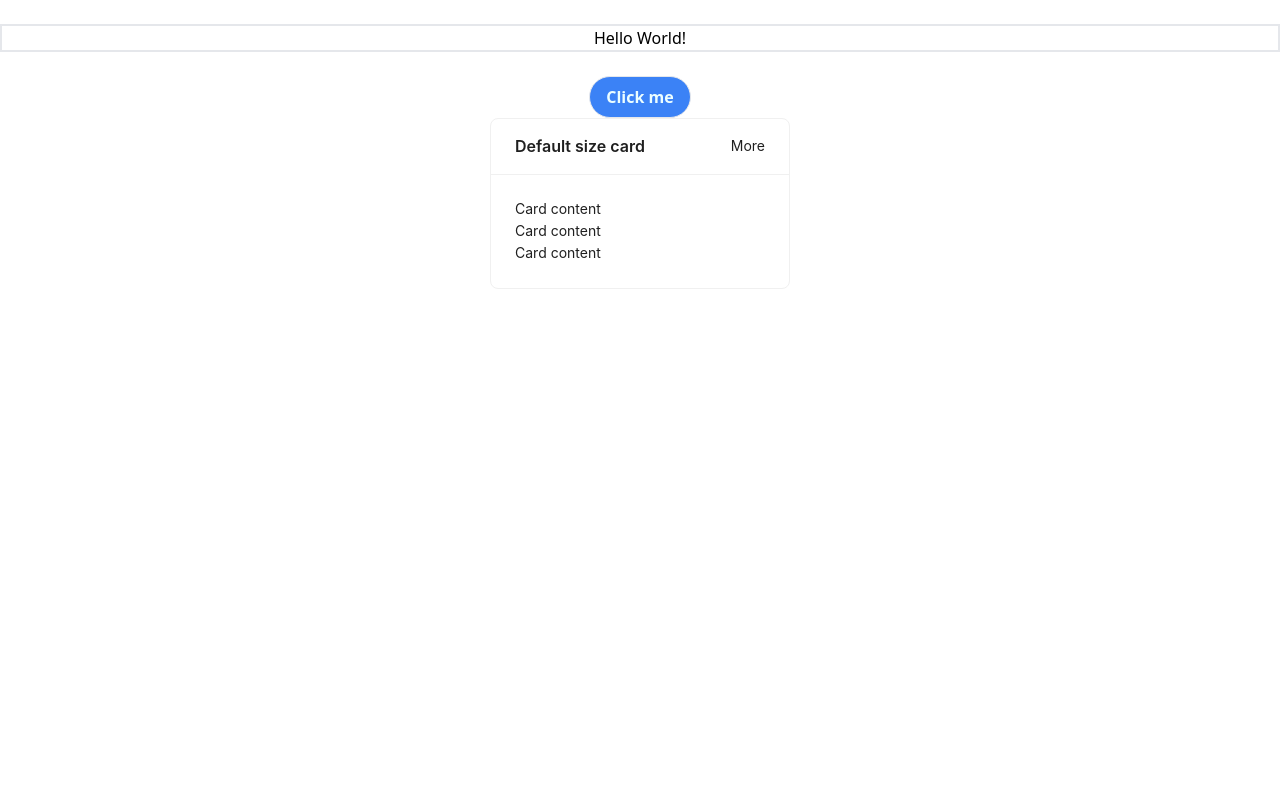
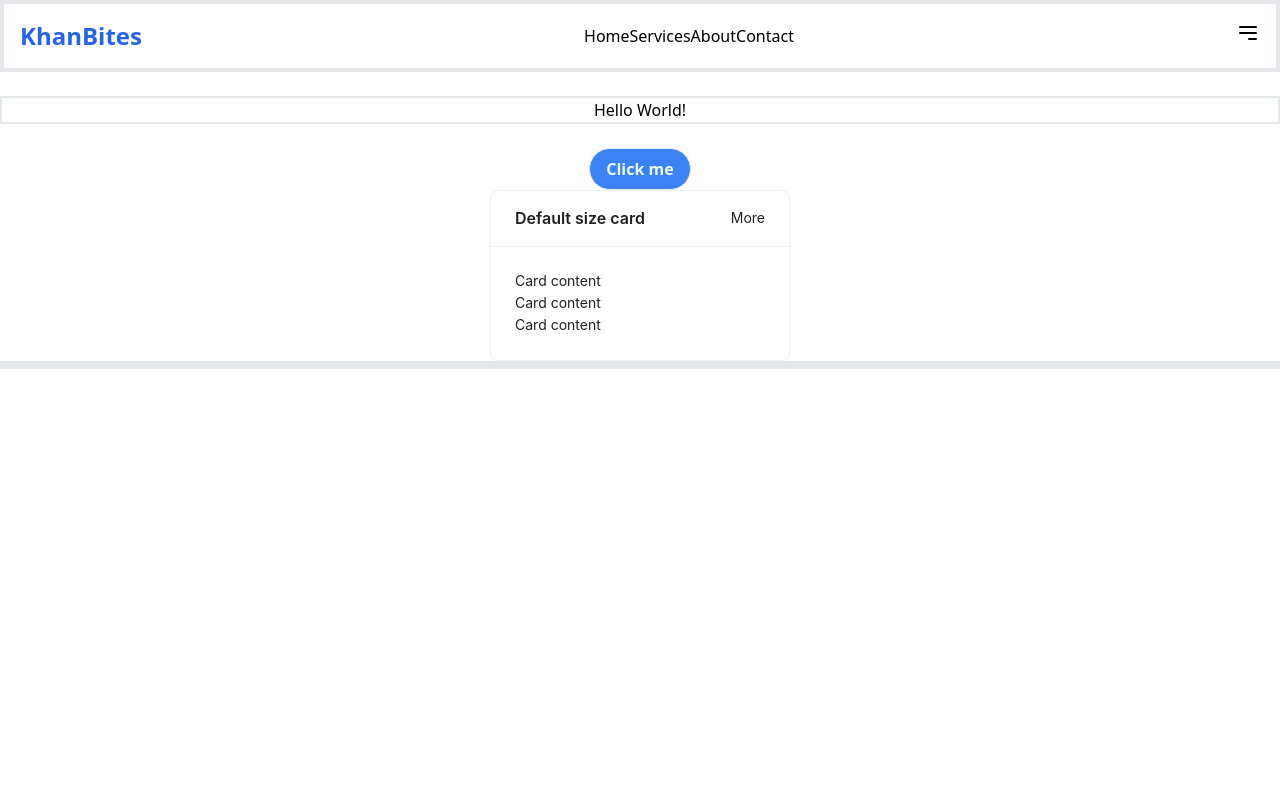
Before and after one commit to WaleedKhan1123/Food-Delivery-App, a React (Create React App) app in the folder frontend/: page / in a window 1280 px wide. Shown: the top 800 px of the page. Built offline with nearby package versions, Linux system fonts and the light colour scheme.

Commit message:
react-practice

```diff
--- a/frontend/src/App.js
+++ b/frontend/src/App.js
@@ -7,7 +7,6 @@ function App() {
   <div>
 
    <Home/>
-
   </div>  );
 }
 
--- a/frontend/src/components/Cards.js
+++ b/frontend/src/components/Cards.js
@@ -15,7 +15,7 @@ const Cards = () => (
       <p>Card content</p>
       <p>Card content</p>
     </Card>
-    <Card
+    {/* <Card
       size="small"
       title="Small size card"
       extra={<a href="#">More</a>}
@@ -27,7 +27,7 @@ const Cards = () => (
       <p>Card content</p>
       <p>Card content</p>
       <p>Card content</p>
-    </Card>
+    </Card> */}
   </Space>
 );
 export default Cards;
--- a/frontend/src/components/Footer.js
+++ b/frontend/src/components/Footer.js
@@ -1,9 +1,8 @@
 const Footer = () => {
     return (
+<>
+</>
 
-        <footer class="bg-gray-800 text-white py-4 text-center">
-        Footer Content
-    </footer>
      );
 }
 
--- a/frontend/src/components/Navbar.js
+++ b/frontend/src/components/Navbar.js
@@ -1,5 +1,5 @@
 import { useState } from 'react';
-
+import { Link } from 'react-router-dom';
 const Navbar = () => {
     // State for controlling mobile menu visibility
     const [isMobileMenuOpen, setIsMobileMenuOpen] = useState(false);
@@ -45,8 +45,57 @@ const Navbar = () => {
         // </nav>
 
 
-        <nav className='bg-white '>
+        <nav className='bg-white  '>
+           <div className='container mx-auto px-4 flex justify-between items-center py-4 border-4'>
+             <div className='text-2xl text-blue-600 font-bold'>
+                KhanBites
+             </div>
+             <div className=' flex justify-between '>
+                <Link to=" ">
+                 Home
+                </Link>
+                <Link to=" ">
+                 Services
+                </Link>
+                <Link to=" ">
+                 About
+                </Link>
+                <Link to=" ">
+                 Contact
+                </Link>
+             </div>
+             <div>
 
+                <button onClick={()=> setIsMobileMenuOpen(!isMobileMenuOpen)}>
+                    <svg className="w-6 h-6" fill="none" stroke="currentColor" viewBox="0 0 24 24" xmlns="http://www.w3.org/2000/svg">
+                            <path strokeLinecap="round" strokeLinejoin="round" strokeWidth="2" d="M4 6h16M4 12h16m-7 6h7"></path>
+                        </svg>
+                </button>
+             </div>
+
+           </div>
+           {isMobileMenuOpen &&(
+
+            <div >
+              <Link to=" ">
+                 Home
+                </Link>
+                <Link to=" ">
+                 Services
+                </Link>
+                <Link to=" ">
+                 About
+                </Link>
+                <Link to=" ">
+                 Contact
+                </Link>
+            </div>
+           )}
+
+           {/* <h1 className='text-green-50 sm:text-amber-700 md:text-fuchsia-700 lg:text-lg  lg:text-blue-500'>
+             waleed khan
+
+           </h1> */}
         </nav>
     );
 }
```
